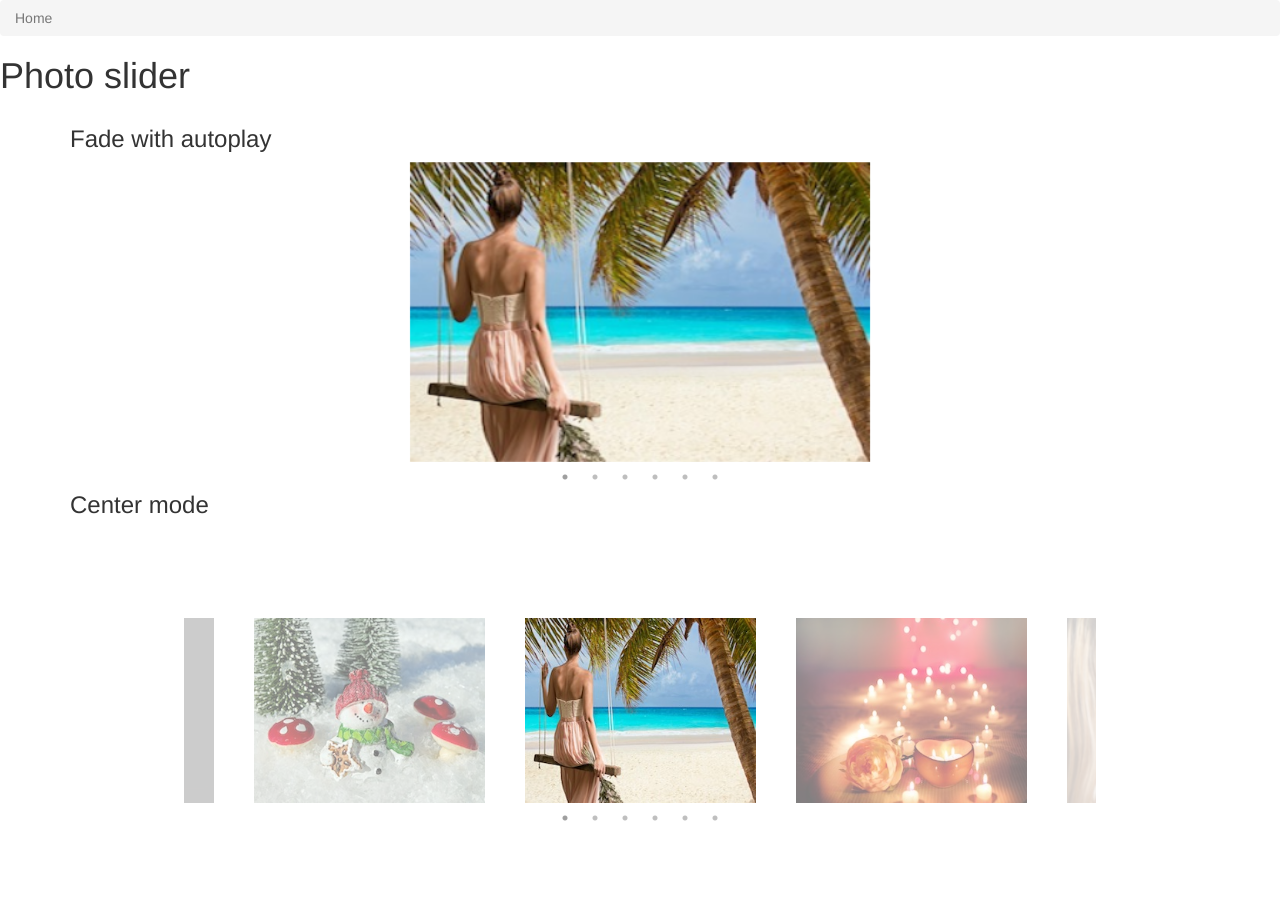
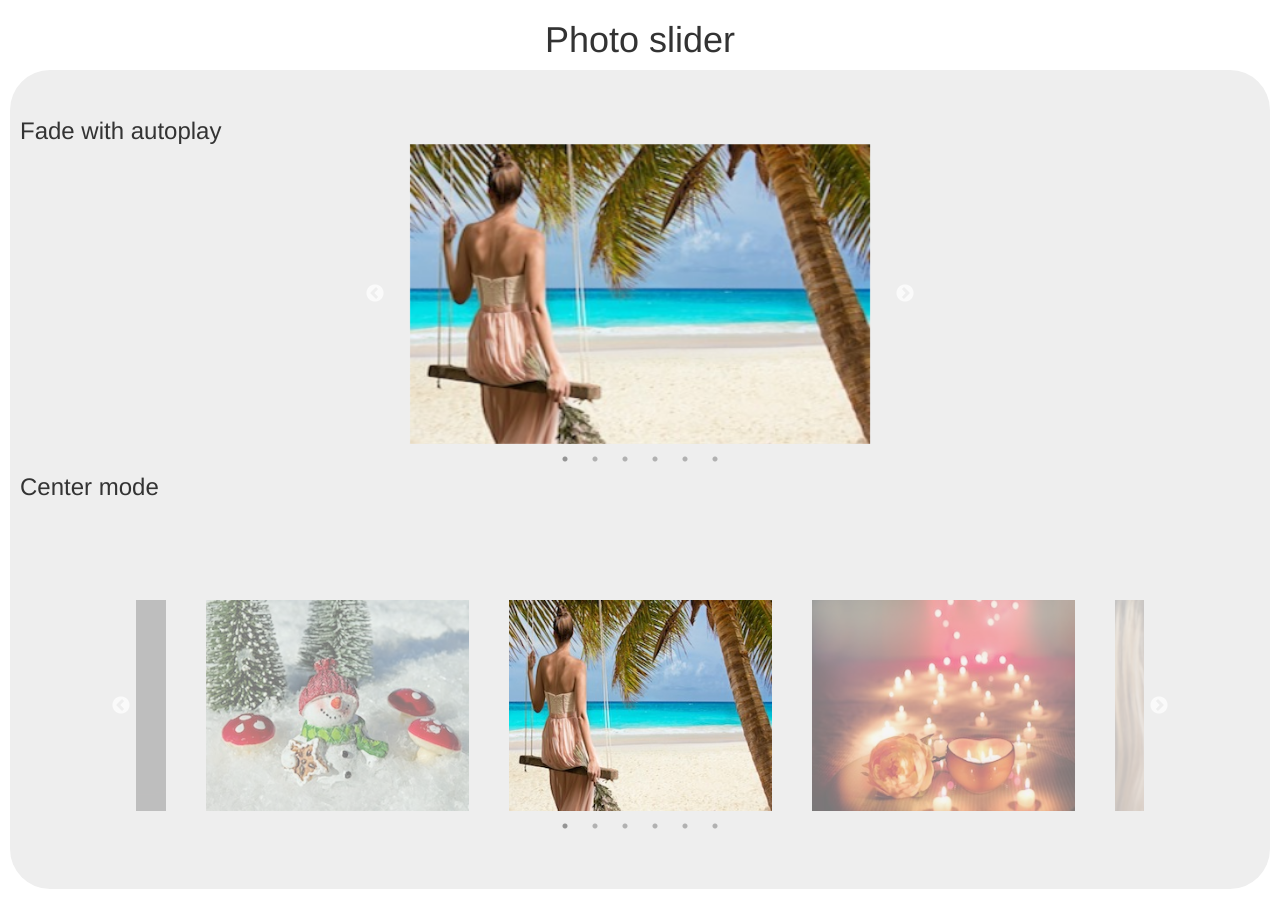
Before and after one commit to SofiaChuquin/slider, a Node server app: page / in a window 1280 px wide. Before the commit the page ends 821 px from the top, so only its background shows below. Run offline with Node 20, Linux system fonts and the light colour scheme; some libraries are stand-ins or nearby versions.

Commit message:
Add some styles

```diff
--- a/public/css/style.css
+++ b/public/css/style.css
@@ -7,12 +7,17 @@ html, body {
   box-sizing: border-box;
 }
 
-.container .jumbotron {
+.jumbotron {
   border-radius: 40px;
+  margin: 10px;
 }
 
 .title {
   text-align: center;
+}
+
+.subtitle {
+  margin: 0 10px;
 }
 
 .photos-slider {
--- a/views/index.ejs
+++ b/views/index.ejs
@@ -1,24 +1,20 @@
 <!DOCTYPE html>
-<html lang="en">
+<html lang='en'>
 	<head>
-		<meta charset="UTF-8">
+		<meta charset='UTF-8'>
 		<title>Nodejs App</title>
-		<link href="https://maxcdn.bootstrapcdn.com/bootswatch/3.3.7/journal/bootstrap.min.css" rel="stylesheet">
-		<link rel="stylesheet" href="css/style.css">
+		<link href='https://maxcdn.bootstrapcdn.com/bootswatch/3.3.7/journal/bootstrap.min.css' rel='stylesheet'>
+		<link rel='stylesheet' href='css/style.css'>
     <link rel='stylesheet' type='text/css' href='../slick/slick.css'/>
     <link rel='stylesheet' type='text/css' href='../slick/slick-theme.css'/>
-    <script src='../index.js'></script>
 		<script src='../jquery-3.2.1.min.js'></script>
     <script src='../jquery-ui.min.js'>
     </script>
 	</head>
 	<body>
-		<ol class="breadcrumb">
-		  <li class="breadcrumb-item active">Home</li>
-		</ol>
-    <h1>Photo slider</h1>
-		<div class="container">
-      <h3>Fade with autoplay</h3>
+    <h1 class='title'>Photo slider</h1>
+		<div class='jumbotron'>
+      <h3 class='subtitle'>Fade with autoplay</h3>
       <div class='photos-slider'>
         <div><img class='img-1 photo' src='../images/summer.jpg' /></div>
         <div><img class='img-2 photo' src='../images/valentinesday.jpg' /></div>
@@ -27,7 +23,7 @@
         <div><img class='img-5 photo' src='../images/halloween.jpg' /></div>
         <div><img class='img-6 photo' src='../images/christmas.jpg' /></div>
       </div>
-      <h3>Center mode</h3>
+      <h3 class='subtitle'>Center mode</h3>
       <div class='photos slider'>
         <div><img class='img-1 photo-center' src='../images/summer.jpg' /></div>
         <div><img class='img-2 photo-center' src='../images/valentinesday.jpg' /></div>
@@ -37,7 +33,7 @@
         <div><img class='img-6 photo-center' src='../images/christmas.jpg' /></div>
       </div>
 		</div>
-		<script type="text/javascript">
+		<script type='text/javascript'>
 	    $(document).ready(function(){
 				$('.photos-slider').slick({
 				  dots: true,
```
